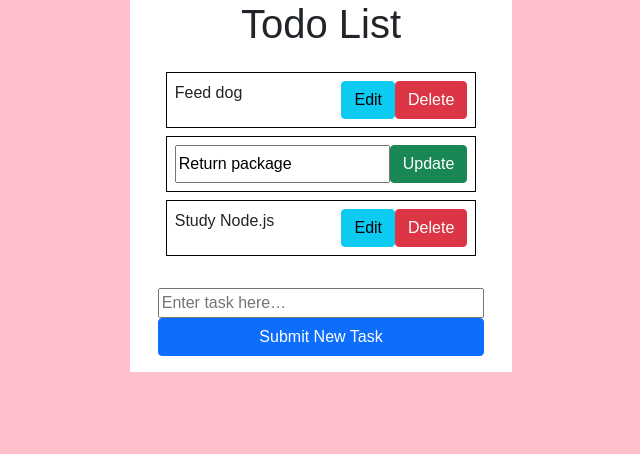
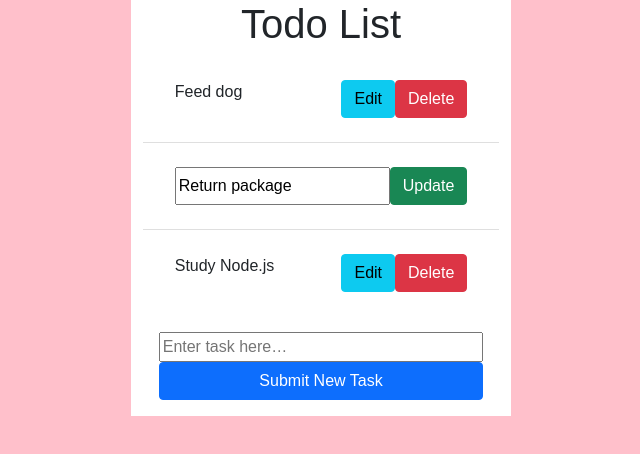
Before and after one commit to piercef256/todo-app-redux, a React (Create React App) app: page / in a window 1280 px wide. Shown: the top 454 px of the page, without its empty margins (319-959 px from the left). Built offline with nearby package versions, Linux system fonts and the light colour scheme.

Commit message:
Removed borders from list items, moved <li> into the map function where it should be in TodoList component

```diff
--- a/src/features/TodoList.js
+++ b/src/features/TodoList.js
@@ -25,16 +25,16 @@ const TodoList = () => {
         <div className="col-md-12">
           <h1>Todo List</h1>
           <div className="todo-list">
-            <ul class="list-group list-group-flush">
-              <li className="list-group-item">
-                {tasks.map((task, index) =>
-                  task.isEditing ? (
+            <ul className="list-group list-group-flush">
+              {tasks.map((task, index) => (
+                <li key={index} className="list-group-item">
+                  {task.isEditing ? (
                     <TodoItemEditing task={task} index={index} />
                   ) : (
                     <TodoItem task={task} index={index} />
-                  )
-                )}
-              </li>
+                  )}
+                </li>
+              ))}
             </ul>
           </div>
           <div className="add-task-form-div">
--- a/src/styles.css
+++ b/src/styles.css
@@ -22,8 +22,6 @@ body {
 .todo-item {
   display: flex;
   justify-content: space-between;
-  border: solid 1px;
-  border-color: black;
   margin: 0.5em;
   padding: 0.5em;
 }
@@ -31,8 +29,6 @@ body {
 .edit-task-form {
   display: flex;
   justify-content: space-between;
-  border: solid 1px;
-  border-color: black;
   margin: 0.5em;
   padding: 0.5em;
 }
```
